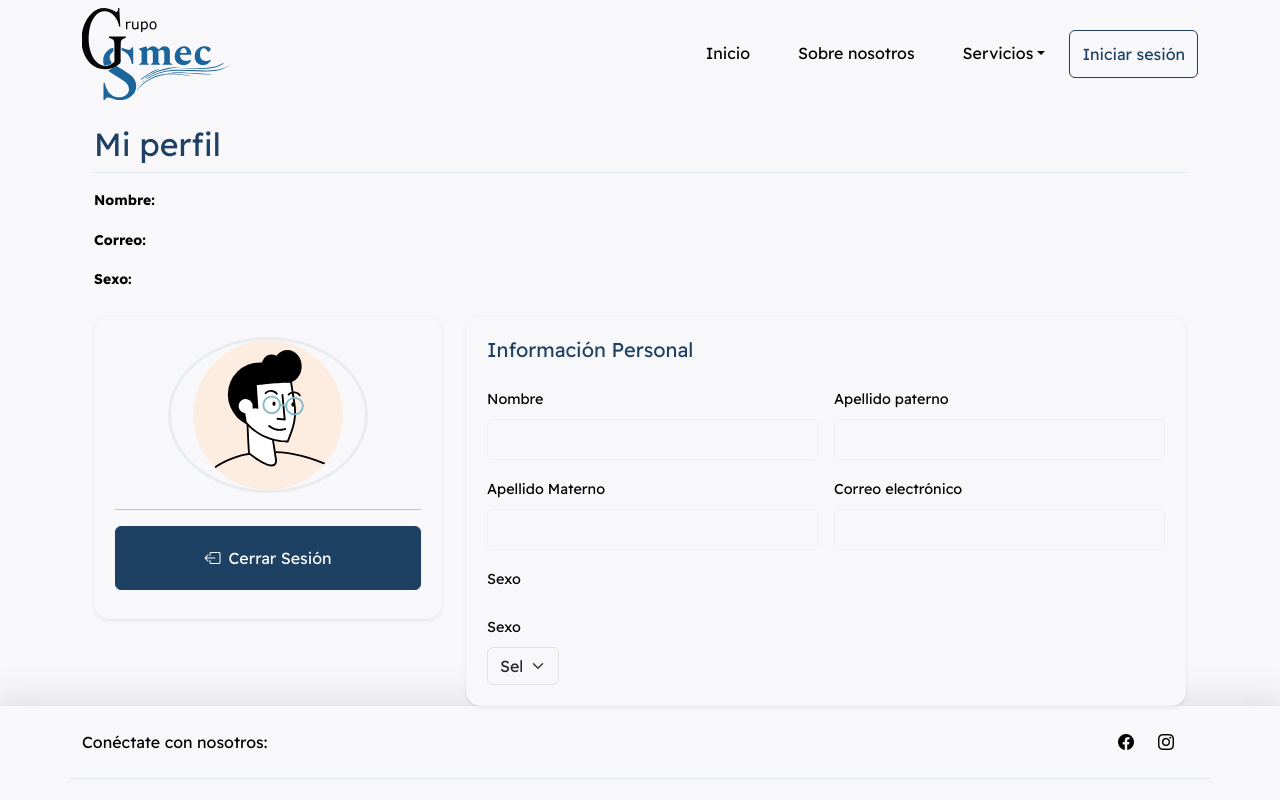
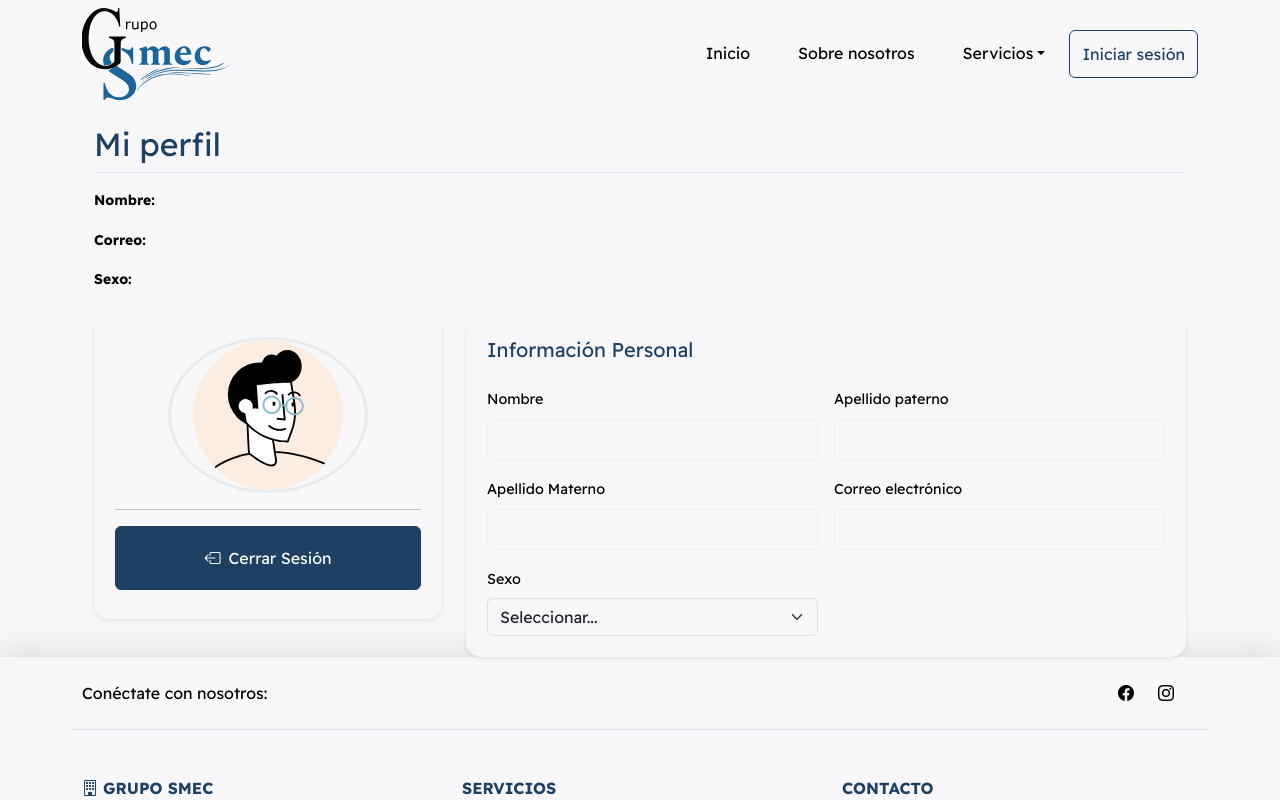
Before and after one commit to Rodrigo12a/frontend-grupo-smec, an Angular app: page /profile in a window 1280 px wide. Shown: the top 800 px of the page. Built offline with nearby package versions, Linux system fonts and the light colour scheme.

Commit message:
correccion en mi perfil

```diff
--- a/src/app/pages/profile/profile.component.html
+++ b/src/app/pages/profile/profile.component.html
@@ -78,17 +78,14 @@
                           class="form-control bg-light"
                           readonly>
                   </div>
-                  <div class="col-md-4 mt-3">
+                  <div class="col-md-6 mt-3">
                     <label class="form-label">Sexo</label>
-                    <div class="col-md-4 mt-3">
-                      <label class="form-label">Sexo</label>
-                      <select formControlName="sexo_usuario"
-                              class="form-select bg-light">
-                        <option value="">Seleccionar...</option>
-                        <option value="1">Masculino</option>
-                        <option value="0">Femenino</option>
-                      </select>
-                    </div>
+                    <select formControlName="sexo_usuario"
+                            class="form-select bg-light w-100">
+                      <option value="">Seleccionar...</option>
+                      <option value="1">Masculino</option>
+                      <option value="0">Femenino</option>
+                    </select>
                   </div>
                 </div>
               </div>
```
